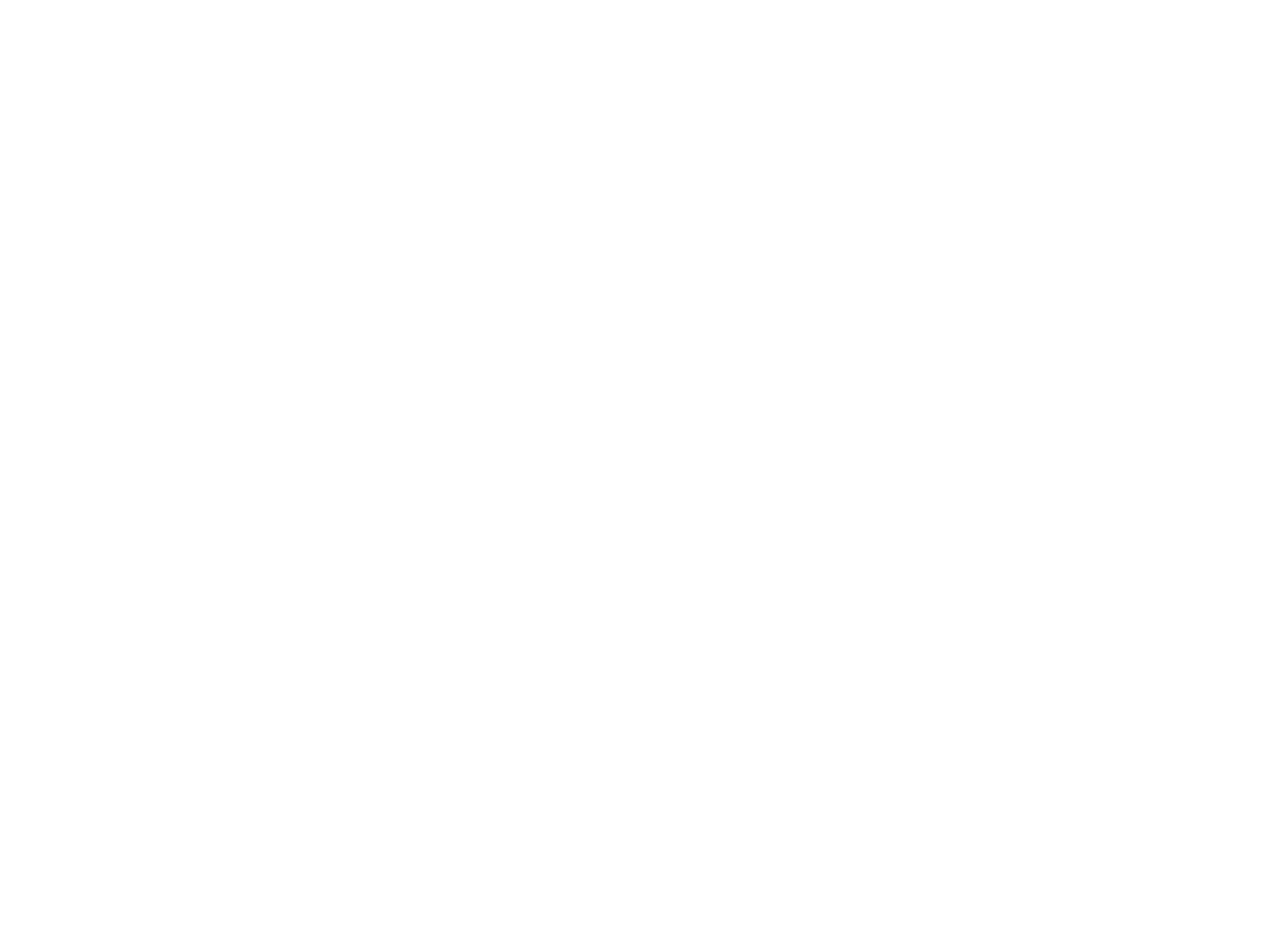
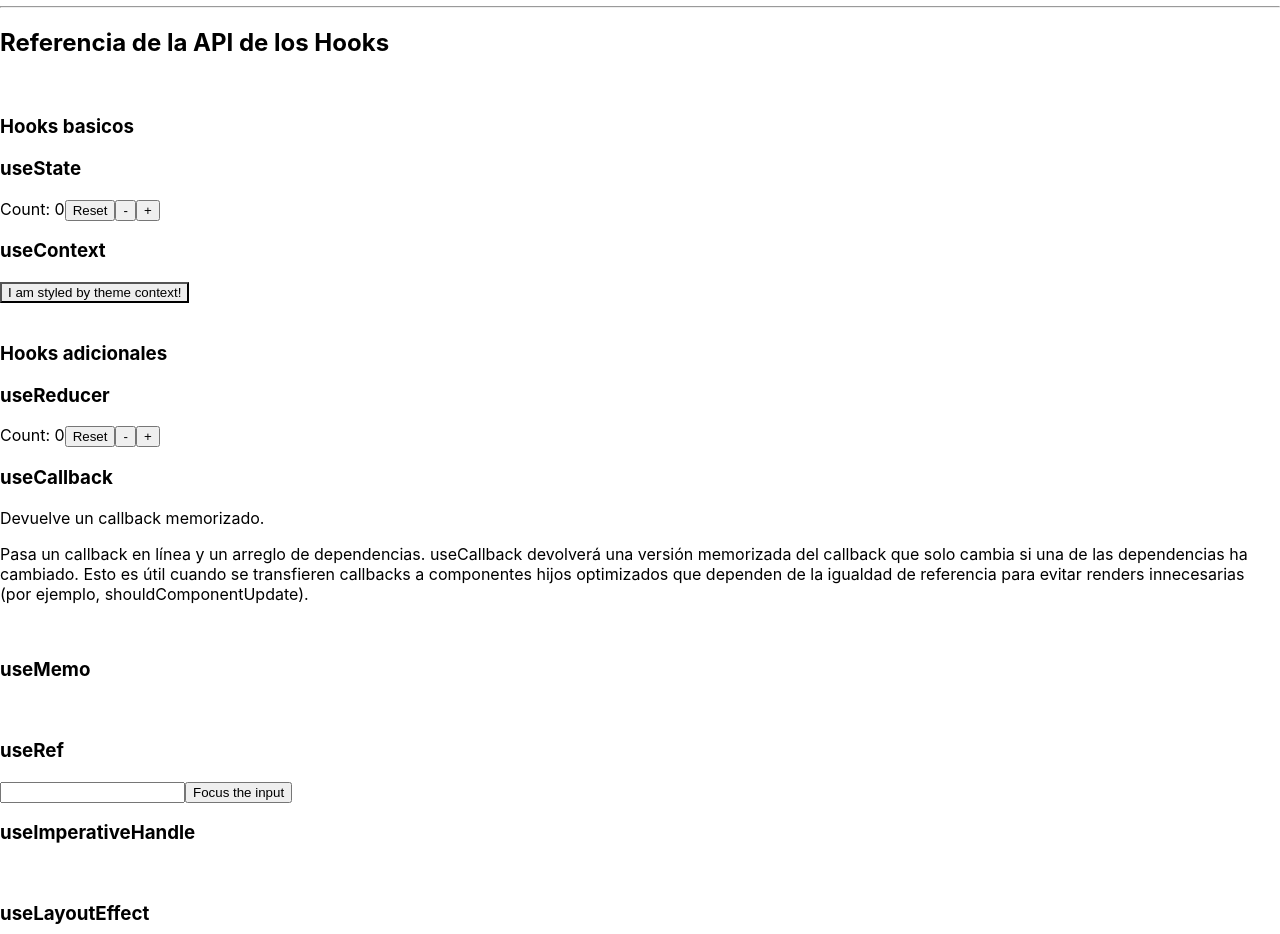
Before and after one commit to gibmyx/courseJs, a React (Create React App) app in the folder hooks-guide/: page / in a window 1280 px wide. Shown: the part 618-1552 px from the top of the page. Before the commit the page ends 800 px from the top, so only its background shows below. Built offline with nearby package versions, Linux system fonts and the light colour scheme.

Commit message:
hooks referencias

```diff
--- /dev/null
+++ b/hooks-guide/src/components/AdditionalHooks.tsx
@@ -0,0 +1,56 @@
+import React, {useReducer, useRef} from "react"
+
+const initialState = {count: 0};
+
+function init(initialState: { count: number }) {
+    return initialState;
+}
+
+type ActionType = {
+    type: 'reset' | 'decrement' | 'increment',
+    payload: typeof initialState
+}
+
+function reducer(state: typeof initialState, action: ActionType) {
+    switch (action.type) {
+        case 'reset':
+            return init(action.payload);
+        case 'increment':
+            return {count: state.count + 1};
+        case 'decrement':
+            return {count: state.count - 1};
+        default:
+            return state;
+    }
+}
+
+function CounterReduce({initialCount}: { initialCount: number }) {
+    const [state, dispatch] = useReducer(reducer, {count: initialCount}, init);
+    return (
+        <>
+            Count: {state.count}
+            <button onClick={() => dispatch({type: "reset", payload: {count: initialCount}})}>Reset</button>
+            <button onClick={() => dispatch({type: "decrement", payload: {count: initialCount}})}>-</button>
+            <button onClick={() => dispatch({type: "increment", payload: {count: initialCount}})}>+</button>
+        </>
+    );
+}
+
+function TextInputWithFocusButton() {
+    const inputEl = useRef<HTMLInputElement>(null);
+    const onButtonClick = () => {
+        // `current` apunta al elemento de entrada de texto montado
+        if (inputEl && inputEl.current) {
+            inputEl.current.focus();
+        }
+    };
+    return (
+        <>
+            <input ref={inputEl} type="text"/>
+            <button onClick={onButtonClick}>Focus the input</button>
+        </>
+    );
+}
+
+
+export {CounterReduce, TextInputWithFocusButton}
--- /dev/null
+++ b/hooks-guide/src/components/BasicHooks.tsx
@@ -0,0 +1,45 @@
+import React, {useContext, useState} from "react"
+
+const themes = {
+    light: {
+        foreground: "#000000",
+        background: "#eeeeee"
+    },
+    dark: {
+        foreground: "#ffffff",
+        background: "#222222"
+    }
+};
+const ThemeContext = React.createContext(themes.light);
+
+
+function Counter({initialCount} : {initialCount: number}) {
+    const [count, setCount] = useState(initialCount);
+    return (
+        <>
+            Count: {count}
+            <button onClick={() => setCount(initialCount)}>Reset</button>
+            <button onClick={() => setCount(prevCount => prevCount - 1)}>-</button>
+            <button onClick={() => setCount(prevCount => prevCount + 1)}>+</button>
+        </>
+    );
+}
+
+function Toolbar() {
+    return (
+        <div>
+            <ThemedButton />
+        </div>
+    );
+}
+
+function ThemedButton() {
+    const theme = useContext(ThemeContext);
+    return (
+        <button style={{background: theme.background, color: theme.foreground}}>
+            I am styled by theme context!
+        </button>
+    );
+}
+
+export {Counter, Toolbar}
--- a/hooks-guide/src/components/Class02HooksEffect.tsx
+++ b/hooks-guide/src/components/Class02HooksEffect.tsx
@@ -1,4 +1,4 @@
-import {useState, useEffect} from 'react';
+import {useState, useEffect, useDebugValue} from 'react';
 import ChatAPI from "../class/ChatAPI";
 
 interface Friend {
@@ -10,6 +10,7 @@
     const [isOnline, setIsOnline] = useState(false);
     const [count, setCount] = useState(0);
 
+    useDebugValue(isOnline ? 'Online' : 'Offline');
     useEffect(() => {
         document.title = `You clicked ${count} times`;
         friend.id  = count;
--- /dev/null
+++ b/hooks-guide/src/components/Class5HooksReference.tsx
@@ -0,0 +1,64 @@
+import React from "react"
+import {Toolbar, Counter} from "./BasicHooks";
+import {CounterReduce, TextInputWithFocusButton} from "./AdditionalHooks";
+
+const themes = {
+    light: {
+        foreground: "#000000",
+        background: "#eeeeee"
+    },
+    dark: {
+        foreground: "#ffffff",
+        background: "#222222"
+    }
+};
+const ThemeContext = React.createContext(themes.light);
+
+function Class5HooksReference() {
+    return (
+        <div>
+            <hr/>
+            <h2>Referencia de la API de los Hooks</h2>
+            <br/>
+            <h3>Hooks basicos</h3>
+            <h3>useState</h3>
+            <Counter initialCount={0}/>
+            <br/>
+            <h3>useContext</h3>
+            <ThemeContext.Provider value={themes.light}>
+                <Toolbar/>
+            </ThemeContext.Provider>
+            <br/>
+            <h3>Hooks adicionales</h3>
+            <h3>useReducer</h3>
+            <CounterReduce initialCount={0}/>
+            <br/>
+            <h3>useCallback</h3>
+            <p>Devuelve un callback memorizado.</p>
+            <p>Pasa un callback en línea y un arreglo de dependencias. useCallback devolverá una versión memorizada del
+                callback que solo cambia si una de las dependencias ha cambiado. Esto es útil cuando se transfieren
+                callbacks a componentes hijos optimizados que dependen de la igualdad de referencia para evitar renders
+                innecesarias (por ejemplo, shouldComponentUpdate).</p>
+            <br/>
+            <h3>useMemo</h3>
+            <br/>
+            <h3>useRef</h3>
+            <TextInputWithFocusButton />
+            <br/>
+            <h3>useImperativeHandle</h3>
+            <br/>
+            <h3>useLayoutEffect</h3>
+            <p>La firma es idéntica a useEffect, pero se dispara de forma síncrona después de todas las mutaciones de DOM. Use esto para leer el diseño del DOM y volver a renderizar de forma sincrónica. Las actualizaciones programadas dentro de useLayoutEffect se vaciarán sincrónicamente, antes de que el navegador tenga la oportunidad de pintar.</p>
+            <p>Prefiera el useEffect estándar cuando sea posible para evitar el bloqueo de actualizaciones visuales.</p>
+            <br/>
+            <h3>useDebugValue</h3>
+            <p>useDebugValue puede usarse para mostrar una etiqueta para Hooks personalizados en React DevTools.</p>
+            <p>Por ejemplo, considera el Hook personalizado useFriendStatus descrito en “Construyendo sus propios Hooks”:</p>
+            <br/>
+            <br/>
+            <br/>
+        </div>
+    );
+}
+
+export {Class5HooksReference}
--- a/hooks-guide/src/index.tsx
+++ b/hooks-guide/src/index.tsx
@@ -5,6 +5,7 @@
 import {Class02HooksEffect} from "./components/Class02HooksEffect";
 import {Class03HooksRules} from "./components/Class03HooksRules";
 import {Class04HooksCustom} from "./components/Class04HooksCustom";
+import {Class5HooksReference} from "./components/Class5HooksReference";
 import reportWebVitals from './reportWebVitals';
 
 ReactDOM.render(
@@ -13,6 +14,7 @@
         <Class02HooksEffect friend={{id: 1, name: "Gibmyx"}}/>
         <Class03HooksRules/>
         <Class04HooksCustom friend={{id: 1, name: "Gibmyx"}}/>
+        <Class5HooksReference/>
     </React.StrictMode>,
     document.getElementById('root')
 );
```
